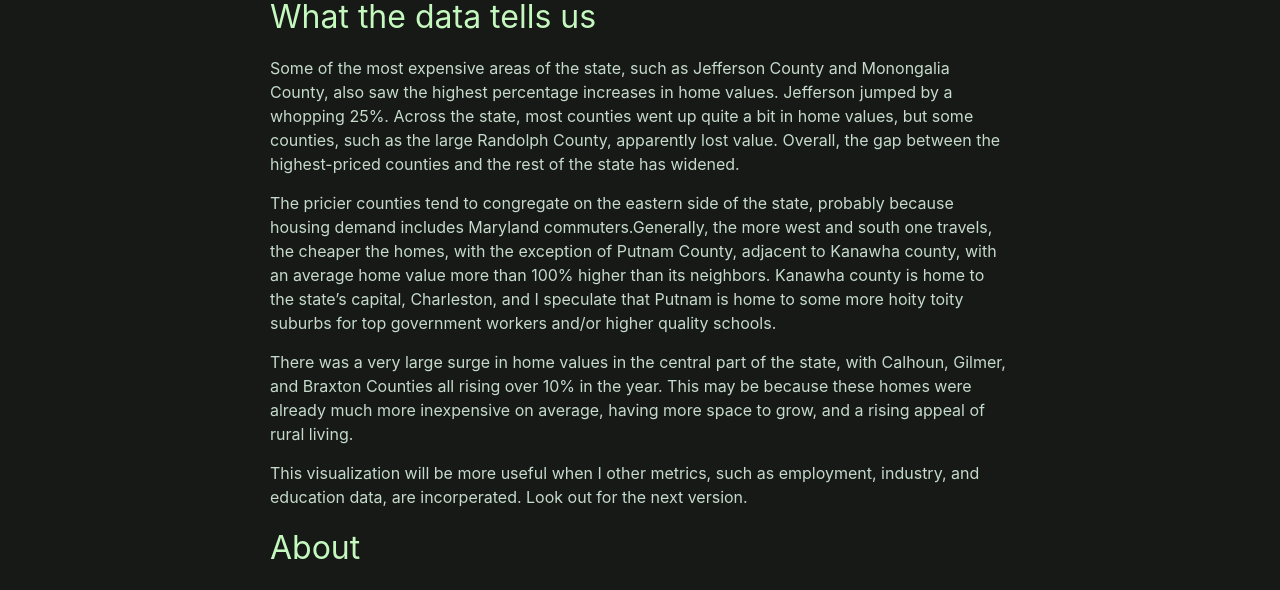
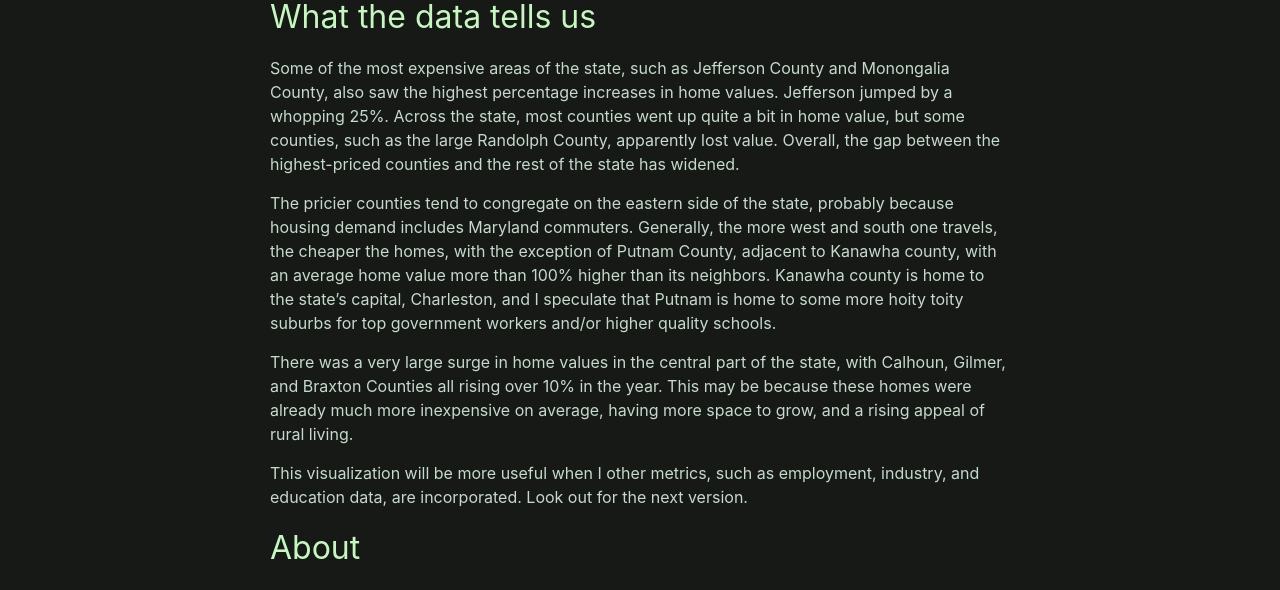
Before and after one commit to klm127/klm127.github.io, a Jekyll site: the page built from _posts/2021-07-25-west-virginia-choropleth.md, in a window 1280 px wide. Shown: the part 942-1532 px from the top of the page. Built offline with Jekyll 4.4.1, drawn with Linux system fonts in a browser that asks for light colours.

Commit message:
typos ✏

```diff
--- a/_posts/2021-07-25-west-virginia-choropleth.md
+++ b/_posts/2021-07-25-west-virginia-choropleth.md
@@ -28,13 +28,13 @@
 
 ## What the data tells us
 
-Some of the most expensive areas of the state, such as Jefferson County and Monongalia County, also saw the highest percentage increases in home values. Jefferson jumped by a whopping 25%. Across the state, most counties went up quite a bit in home values, but some counties, such as the large Randolph County, apparently lost value. Overall, the gap between the highest-priced counties and the rest of the state has widened.
+Some of the most expensive areas of the state, such as Jefferson County and Monongalia County, also saw the highest percentage increases in home values. Jefferson jumped by a whopping 25%. Across the state, most counties went up quite a bit in home value, but some counties, such as the large Randolph County, apparently lost value. Overall, the gap between the highest-priced counties and the rest of the state has widened.
 
-The pricier counties tend to congregate on the eastern side of the state, probably because housing demand includes Maryland commuters.Generally, the more west and south one travels, the cheaper the homes, with the exception of Putnam County, adjacent to Kanawha county, with an average home value more than 100% higher than its neighbors. Kanawha county is home to the state's capital, Charleston, and I speculate that Putnam is home to some more hoity toity suburbs for top government workers and/or higher quality schools.
+The pricier counties tend to congregate on the eastern side of the state, probably because housing demand includes Maryland commuters. Generally, the more west and south one travels, the cheaper the homes, with the exception of Putnam County, adjacent to Kanawha county, with an average home value more than 100% higher than its neighbors. Kanawha county is home to the state's capital, Charleston, and I speculate that Putnam is home to some more hoity toity suburbs for top government workers and/or higher quality schools.
 
 There was a very large surge in home values in the central part of the state, with Calhoun, Gilmer, and Braxton Counties all rising over 10% in the year. This may be because these homes were already much more inexpensive on average, having more space to grow, and a rising appeal of rural living.
 
-This visualization will be more useful when I other metrics, such as employment, industry, and education data, are incorperated. Look out for the next version.
+This visualization will be more useful when I other metrics, such as employment, industry, and education data, are incorporated. Look out for the next version.
 
 
 ## About
```
